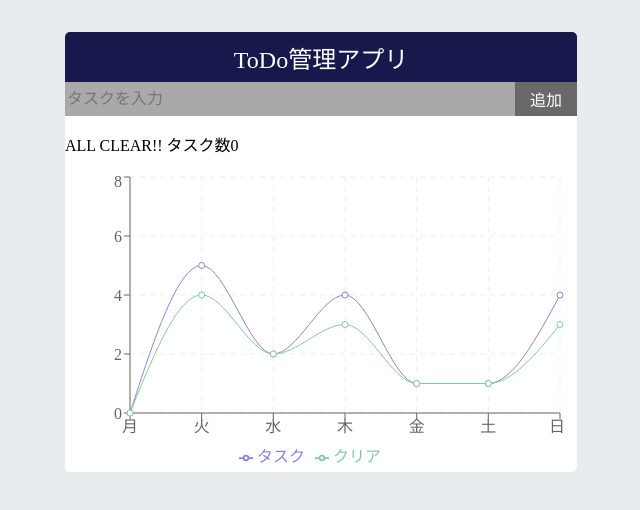
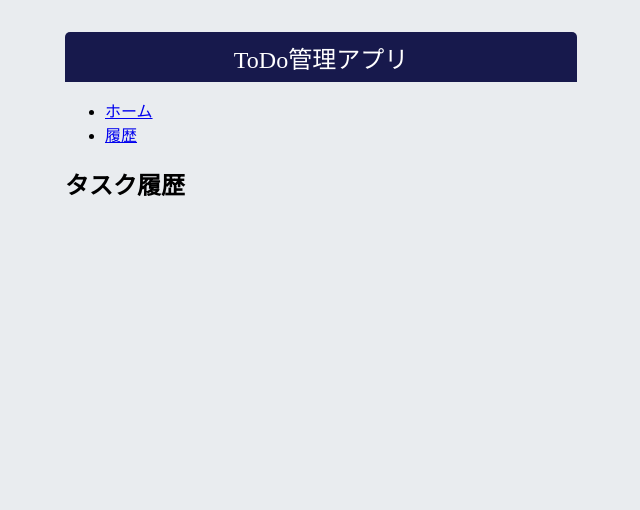
Before and after one commit to s1f10230171/react-todo-app, a React (Create React App) app: page /history in a window 1280 px wide. Shown: the top 510 px of the page, without its empty margins (319-959 px from the left). Built offline with nearby package versions, Linux system fonts and the light colour scheme; the HTML template or start-up script is replaced by a standard one.

Commit message:
履歴ページの追加

```diff
--- a/package.json
+++ b/package.json
@@ -9,6 +9,7 @@
     "@testing-library/user-event": "^13.5.0",
     "react": "^19.1.0",
     "react-dom": "^19.1.0",
+    "react-router-dom": "^7.5.3",
     "react-scripts": "5.0.1",
     "recharts": "^2.15.3",
     "web-vitals": "^2.1.4"
--- a/src/App.js
+++ b/src/App.js
@@ -3,6 +3,9 @@ import './App.css';
 import TodoInput from './TodoInput';
 import TodoList from './TodoList';
 import MyChart from './MyChart';
+import { BrowserRouter as Router, Routes, Route, Link } from "react-router-dom";
+import History from "./History";
+import Header from './Header';
 
 function App() {
   // const initialTodos = [
@@ -59,15 +62,23 @@ function App() {
     setTodos(todos.map(todo => todo.id === todoId ? {...todo, isFinished : !todo.isFinished } : todo));
   }
   return (
+    <Router>
       <div className="App">
         <div className='App-title'>ToDo管理アプリ</div>
+        <Header />
+        <Routes>
+          <Route path="/" element={
         <div className="App-content">
           <TodoInput onAdd={handleAdd} />
           <TodoList todos={todos} onRemove={handleRemove} onToggle={handleToggle}/>
           <p>{taskcount===clearcount ? `ALL CLEAR!! タスク数${taskcount}` : `今週のタスクカウント: ${taskcount} / クリア済み : ${clearcount}`}</p>
           <MyChart taskcount={taskcount} clearcount={clearcount} />
         </div>
+          } />
+          <Route path="/history" element={<History />} />
+        </Routes>
       </div>
+    </Router>
   );
 }
 
--- /dev/null
+++ b/src/Header.js
@@ -0,0 +1,21 @@
+import React, { useState } from 'react'
+import {Link} from "react-router-dom";
+
+const Header = () => {
+  return (
+    <header>
+        <nav>
+            <ul>
+                <li>
+                    <Link to="/">ホーム</Link>
+                </li>
+                <li>
+                    <Link to="/history">履歴</Link>
+                </li>
+            </ul>
+        </nav>
+    </header>
+  )
+};
+
+export default Header;
--- /dev/null
+++ b/src/History.js
@@ -0,0 +1,30 @@
+import { useEffect, useState } from 'react';
+
+function History() {
+  const [history, setHistory] = useState({});
+
+  useEffect(() => {
+    const saved = JSON.parse(localStorage.getItem("todosByDate")) || {};
+    setHistory(saved);
+  }, []);
+
+  return (
+    <div>
+      <h2>タスク履歴</h2>
+      {Object.entries(history).map(([date, todos]) => (
+        <div key={date}>
+          <h3>{date}</h3>
+          <ul>
+            {todos.map(todo => (
+              <li key={todo.id}>
+                {todo.text} {todo.isFinished ? "✔" : "✗"}
+              </li>
+            ))}
+          </ul>
+        </div>
+      ))}
+    </div>
+  );
+}
+
+export default History;
```
Also changed, not shown: 1 other file (tests, documents, lock files or other folders). Lines whose indentation alone changed are shown as unchanged.
